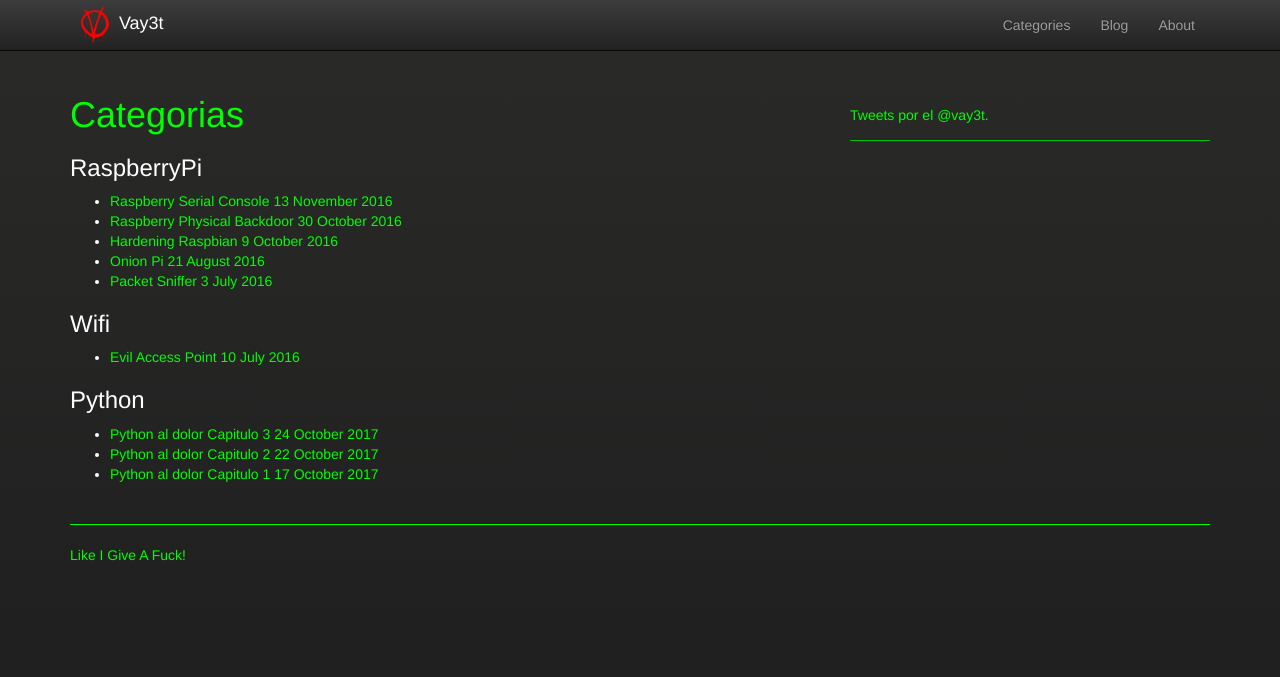
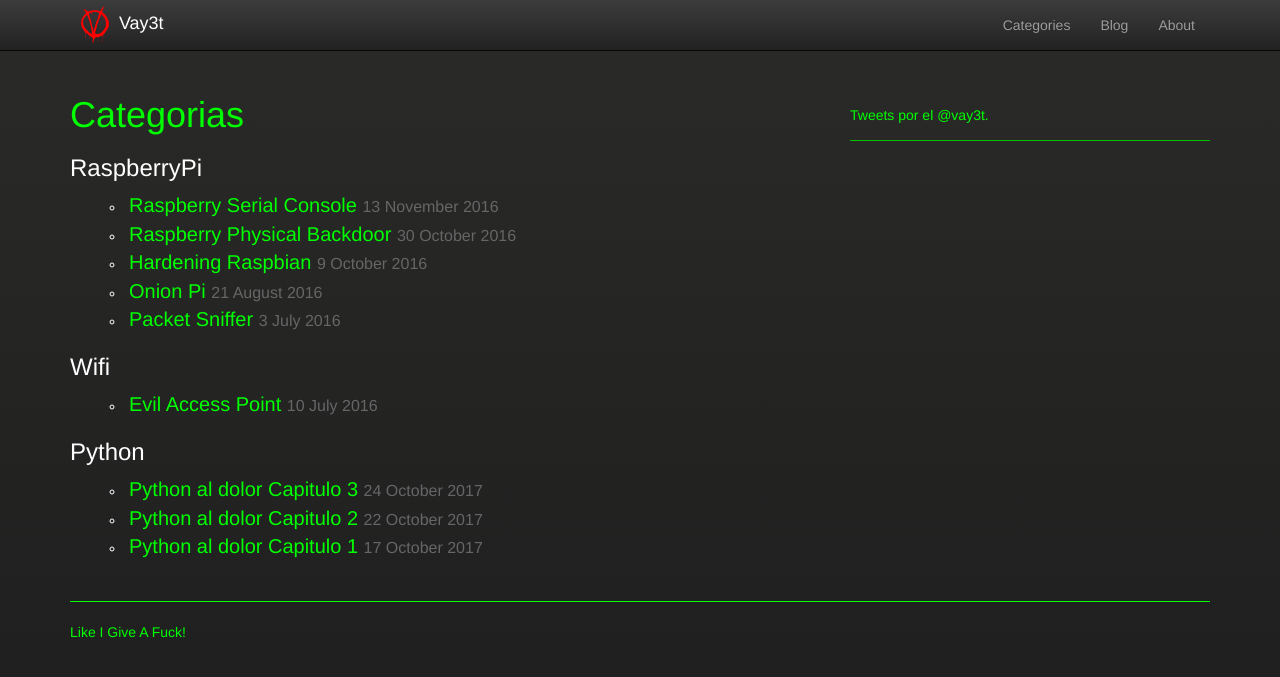
Before and after one commit to pvallejos/pvallejos.github.io, a Jekyll site: the page built from categories.html, in a window 1280 px wide. Shown: the top 677 px of the page. Built offline with Jekyll 4.4.1, drawn with Linux system fonts in a browser that asks for light colours; nearby versions of some CDN libraries; comment, search, counter and statistics services are not loaded.

Commit message:
Update vay3t.css

```diff
--- a/assets/css/vay3t.css
+++ b/assets/css/vay3t.css
@@ -450,3 +450,17 @@ table th[class*="col-"] {
 th {
 background: #1b1a1a;
 }
+
+.vay3t .categories ul {
+    list-style-type: circle;
+    list-style-position: inside;
+}
+
+.vay3t .categories li a {
+    font-size: 20px;
+}
+
+.vay3t .categories li a span {
+    font-size: 16px;
+    color: #666;
+}
```
